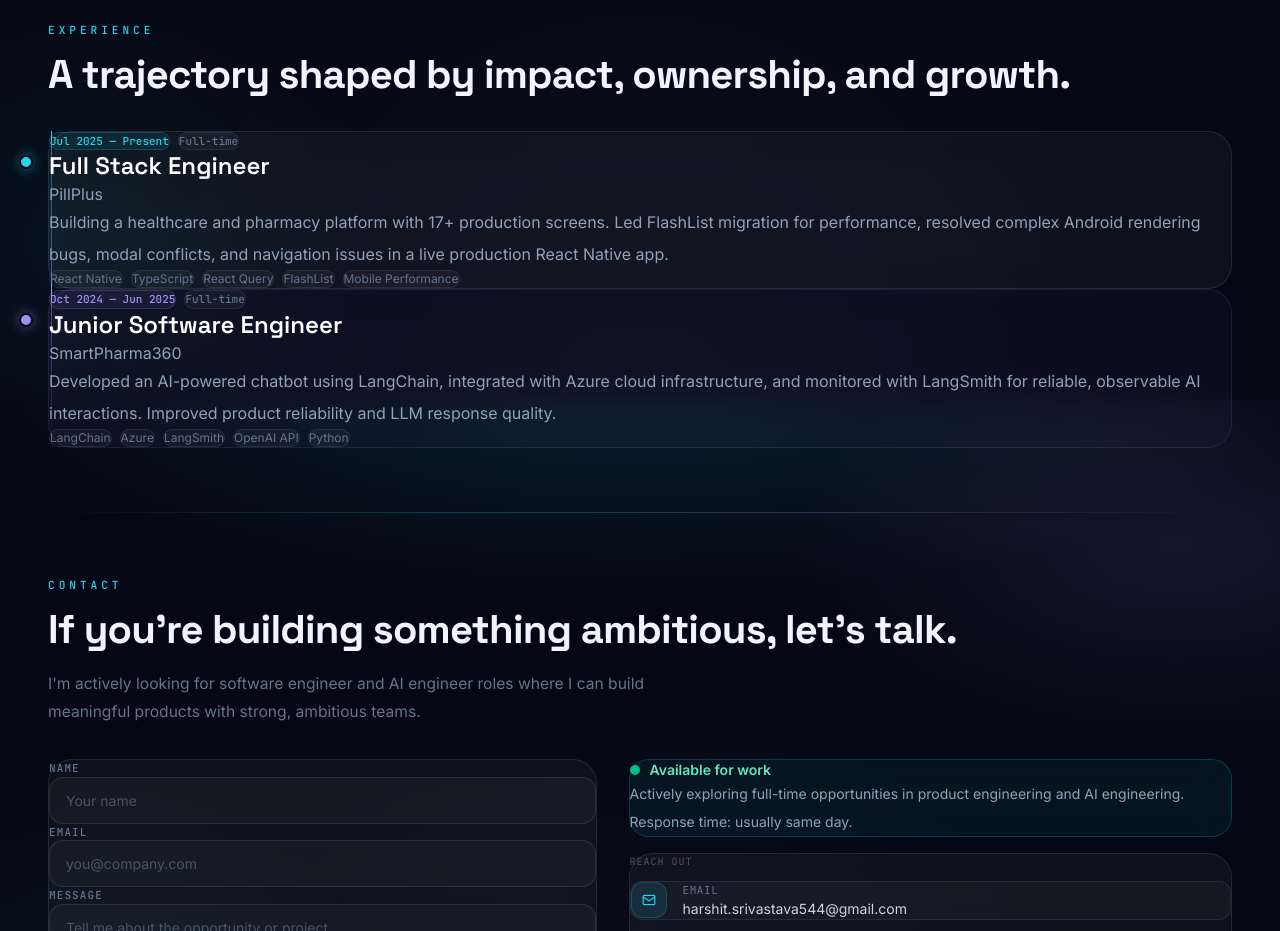
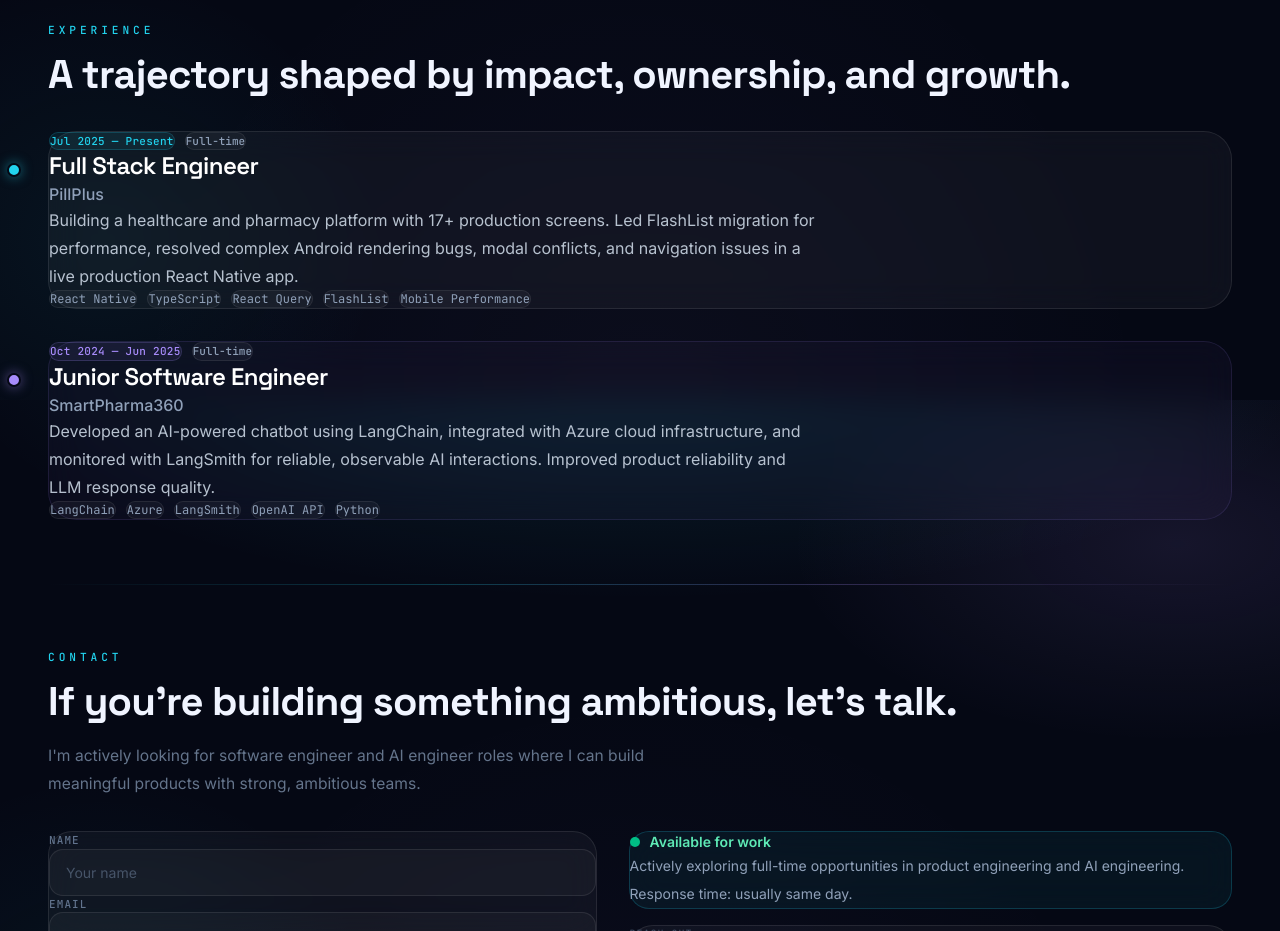
Before and after one commit to Harshit544-ux/Portfolio, a React (Vite) app: page / in a window 1280 px wide. Shown: the part 2800-3731 px from the top of the page. Built offline with nearby package versions, Linux system fonts and the light colour scheme.

Commit message:
refactor: improve ExperienceSection UI with refined spacing, layout, and modern styling

```diff
--- a/src/components/sections/ExperienceSection.tsx
+++ b/src/components/sections/ExperienceSection.tsx
@@ -36,6 +36,25 @@ const experiences = [
   },
 ]
 
+/* ==========================================================================
+   ExperienceSection Component
+   - UI / LAYOUT IMPROVEMENTS:
+     1. Generous Internal Padding:
+        - `p-6 sm:p-8` provides 24px padding on mobile and 32px on desktop so date badges and text never touch borders.
+     2. Card Vertical Spacing:
+        - `gap-7 sm:gap-8` provides 28px–32px clean vertical gap between consecutive timeline cards.
+     3. Left Timeline Breathing Room:
+        - Increased left container padding to `pl-10 sm:pl-12` (40px–48px) so timeline dots (`left: -41px`) have ~20px clear breathing space before card borders.
+     4. Content Element Spacing Stack:
+        - Date Badges → Title: `mt-3.5` (14px)
+        - Title → Company: `mt-1.5` (6px)
+        - Company → Description: `mt-5` (20px)
+        - Description → Tech Chips: `mt-6` (24px)
+     5. Comfortable Line-Height & Max-Width:
+        - Description uses `leading-[1.75]` with `max-w-3xl` (~768px) to prevent unnatural single-line text stretching on wide displays.
+     6. Premium Border Radius:
+        - Increased card border radius to `1.75rem` (28px) for a modern, sleek developer card silhouette.
+   ========================================================================== */
 export function ExperienceSection() {
   return (
     <SectionWrapper
@@ -43,11 +62,10 @@ export function ExperienceSection() {
       eyebrow="Experience"
       title="A trajectory shaped by impact, ownership, and growth."
     >
-      <div className="relative pl-8">
-        {/* Timeline vertical line */}
-        <div className="timeline-line" style={{ left: '3px' }} />
-
-        <div className="space-y-8">
+      {/* ── Timeline Container with Left Breathing Room ── */}
+      <div className="relative pl-10 sm:pl-12">
+        {/* ── Timeline Cards Stack (28px–32px gap) ── */}
+        <div className="flex flex-col gap-7 sm:gap-8">
           {experiences.map((item, i) => (
             <motion.article
               key={item.company}
@@ -57,7 +75,7 @@ export function ExperienceSection() {
               transition={{ duration: 0.6, delay: i * 0.12 }}
               className="relative"
             >
-              {/* Timeline dot */}
+              {/* Timeline Indicator Dot — Offset cleanly from card border */}
               <motion.div
                 initial={{ scale: 0 }}
                 whileInView={{ scale: 1 }}
@@ -65,8 +83,8 @@ export function ExperienceSection() {
                 transition={{ type: 'spring', duration: 0.5, delay: i * 0.12 + 0.15 }}
                 className="absolute"
                 style={{
-                  left: '-29px',
-                  top: '1.5rem',
+                  left: '-41px',
+                  top: '2rem',
                   width: '14px',
                   height: '14px',
                   borderRadius: '50%',
@@ -76,49 +94,54 @@ export function ExperienceSection() {
                 }}
               />
 
-              {/* Card */}
+              {/* Experience Card Container (24px mobile, 32px desktop padding, 28px border-radius) */}
               <div
-                className="p-6 sm:p-8"
+                className="p-6 sm:p-8 transition-all duration-300 hover:border-white/20"
                 style={{
                   background: item.cardBg,
                   border: `1px solid ${item.cardBorder}`,
                   backdropFilter: 'blur(16px)',
                   WebkitBackdropFilter: 'blur(16px)',
-                  borderRadius: '1.5rem',
+                  borderRadius: '1.75rem',
                 }}
               >
-                <div className="flex flex-col gap-4 sm:flex-row sm:items-start sm:justify-between">
-                  <div>
-                    {/* Period + type badges */}
-                    <div className="flex flex-wrap items-center gap-2">
+                {/* 1. Date & Employment Type Badges (Top clearance via card padding) */}
+                <div className="flex flex-wrap items-center gap-2.5">
                   <span
-                        className="rounded-full px-3 py-1 font-mono text-[11px] font-medium"
+                    className="rounded-full px-3.5 py-1.5 font-mono text-[11px] font-medium tracking-wide"
                     style={{ background: item.tagBg, border: `1px solid ${item.tagBorder}`, color: item.tagColor }}
                   >
                     {item.period}
                   </span>
                   <span
-                        className="rounded-full px-3 py-1 font-mono text-[11px] font-medium text-slate-500"
+                    className="rounded-full px-3 py-1 font-mono text-[11px] font-medium text-slate-400"
                     style={{ background: 'rgba(255,255,255,0.04)', border: '1px solid rgba(255,255,255,0.08)' }}
                   >
                     {item.type}
                   </span>
                 </div>
 
-                    <h3 className="mt-3 font-display text-xl font-semibold text-white sm:text-2xl">
+                {/* 2. Role Title (14px gap from Date badge) */}
+                <h3 className="mt-3.5 font-display text-xl font-semibold text-white sm:text-2xl tracking-tight">
                   {item.role}
                 </h3>
-                    <p className="mt-1 text-base text-slate-400">{item.company}</p>
-                  </div>
-                </div>
 
-                <p className="mt-5 text-sm leading-8 text-slate-400 sm:text-base">{item.description}</p>
+                {/* 3. Company Name (6px gap from Title) */}
+                <p className="mt-1.5 text-base font-medium text-slate-400">
+                  {item.company}
+                </p>
 
-                <div className="mt-5 flex flex-wrap gap-2">
+                {/* 4. Role Description (20px gap from Company, 1.75 line-height, max 768px width) */}
+                <p className="mt-5 text-sm sm:text-base leading-[1.75] text-slate-300/90 max-w-3xl">
+                  {item.description}
+                </p>
+
+                {/* 5. Tech Stack Chips (24px gap from Description) */}
+                <div className="mt-6 flex flex-wrap gap-2 sm:gap-2.5">
                   {item.highlights.map((tag) => (
                     <span
                       key={tag}
-                      className="rounded-full px-3 py-1 text-xs text-slate-500"
+                      className="rounded-full px-3.5 py-1.5 font-mono text-xs text-slate-400 transition-colors duration-200 hover:text-slate-200"
                       style={{ background: 'rgba(255,255,255,0.04)', border: '1px solid rgba(255,255,255,0.08)' }}
                     >
                       {tag}
```
Lines whose indentation alone changed are shown as unchanged.
